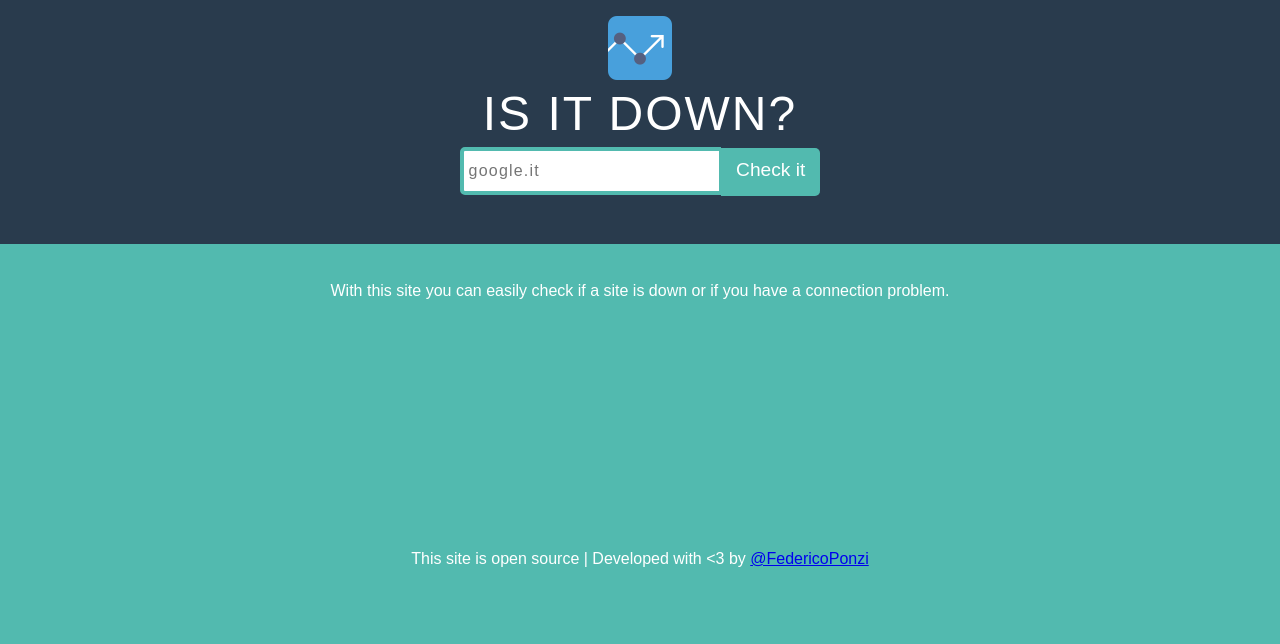
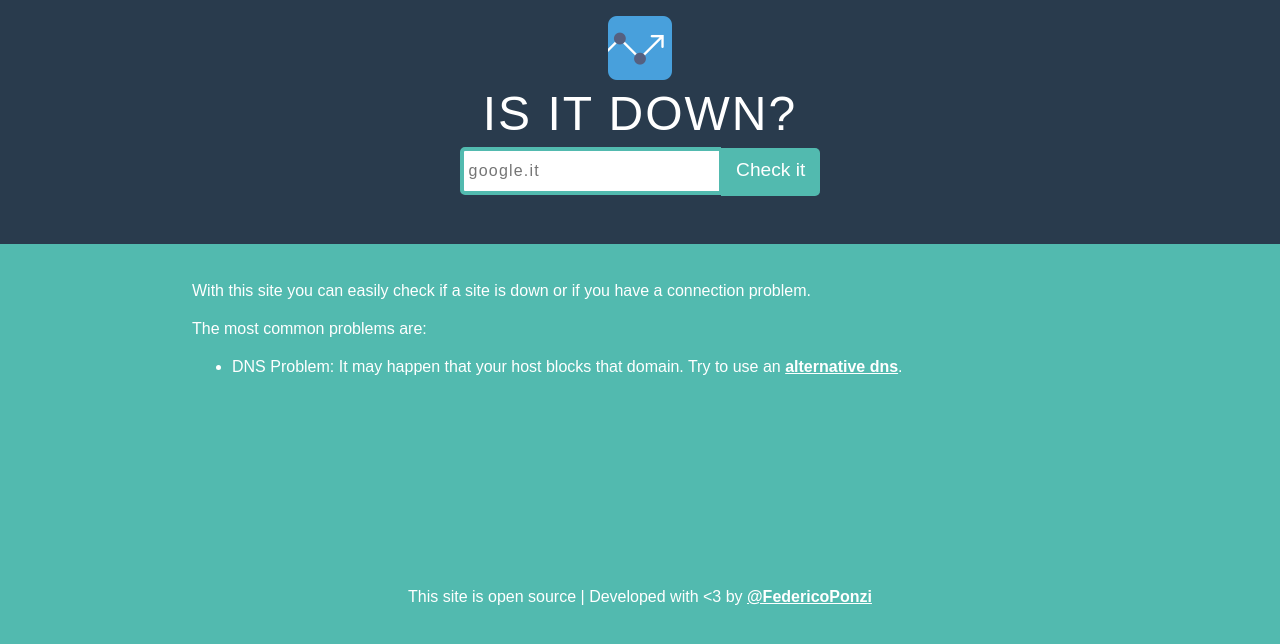
Before and after one commit to FedericoPonzi/Isitdown.site, a Flask app: page / in a window 1280 px wide. Shown: the top 644 px of the page. Run offline with Flask 2, Linux system fonts and the light colour scheme.

Commit message:
Aggiunge descrizione problemi

```diff
--- a/index.py
+++ b/index.py
@@ -2,6 +2,7 @@ from flask import Flask, render_template
 import os
 import subprocess
 import requests
+from urllib3.exceptions import ReadTimeoutError
 app = Flask(__name__)
 
 @app.route("/")
@@ -17,9 +18,15 @@ def page_not_found(error):
 
 def doPing(host):
     host = host if host[:7] == "http://" else "http://" + host
-    if requests.head(host).status_code == 200:
+    print("request " + host)
+    try:
+        resp = requests.head(host, timeout=2) #Every response is good :)
         return "up."
-    else:
+    except ReadTimeoutError as e:
+        return "down."
+    except Exception as e:
+        # Host not found, and other
+        print(repr(e))
         return "down."
 
 if __name__ == "__main__":
--- a/static/css/main.css
+++ b/static/css/main.css
@@ -145,8 +145,12 @@ footer {
   width: 70%;
   align-self: center;
   margin-top:20px;
+  text-align:left;
 }
-
+a {
+  color:white;
+  font-weight: bold;
+}
 @keyframes slideIn {
     0% {
         opacity: 0;
--- a/templates/index.html
+++ b/templates/index.html
@@ -14,7 +14,7 @@
 
         <!--[if lt IE 9]>
             <script src="https://cdnjs.cloudflare.com/ajax/libs/html5shiv/3.7.3/html5shiv.min.js"></script>
-            <script>window.html5 || document.write('<script src="js/vendor/html5shiv.js"><\/script>')</script>
+            <script>window.html5 || document.write('<script src="{{ url_for('static', filename='js/vendor/html5shiv.js') }}"><\/script>')</script>
         <![endif]-->
     </head>
     <body>
@@ -32,6 +32,11 @@
 
         <div class="about">
           <p>With this site you can easily check if a site is down or if you have a connection problem.</p>
+          <p>The most common problems are:
+            <ul>
+              <li>DNS Problem: It may happen that your host blocks that domain. Try to use an <a href="https://www.opendns.com/setupguide/" title="Opendns">alternative dns</a>.</li>
+            </ul>
+          </p>
         </div>
         <footer>
           This site is open source | Developed with &lt;3 by <a href="http://twitter.com/federico_ponzi">@FedericoPonzi</a>
```
